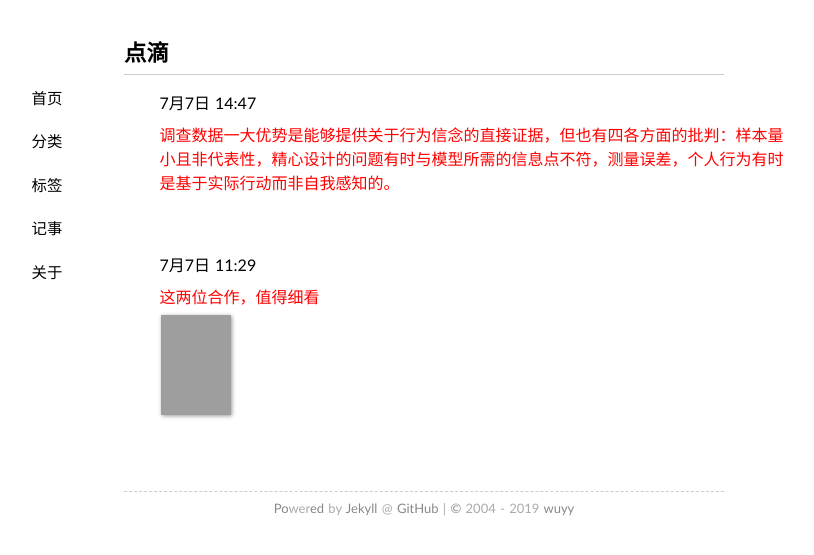
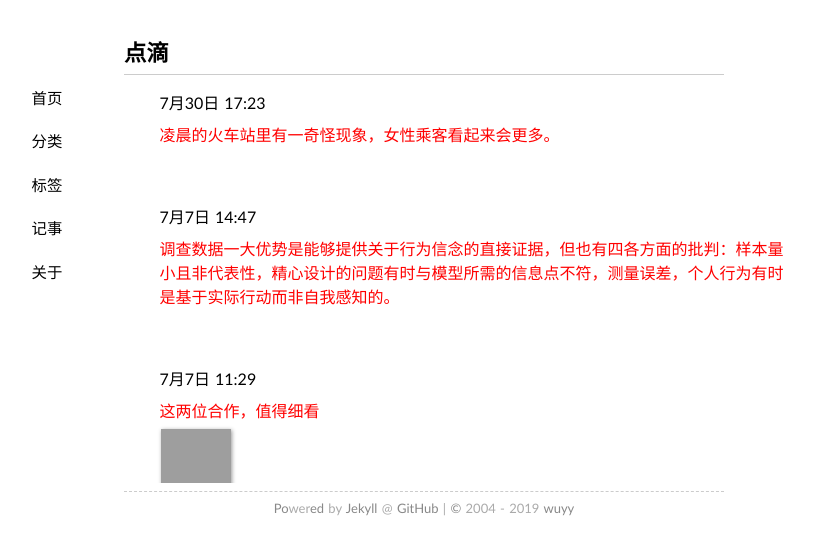
Before and after one commit to wuyy2007/wanguolin.github.io, a Jekyll site: the page built from tlog/index.md, in a window 1280 px wide. Shown: the top 555 px of the page, without its empty margins (216-1030 px from the left). Built offline with Jekyll 4.4.1, drawn with Linux system fonts in a browser that asks for light colours; nearby versions of some CDN libraries; some web fonts are replaced; grey boxes are pictures that could not be loaded.

Commit message:
Update index.md

```diff
--- a/tlog/index.md
+++ b/tlog/index.md
@@ -110,6 +110,17 @@ comments: no
 
 	<div class="panel-body" style="height: 400px; width: 708px; overflow-y:scroll">
 	<div style="border: 1px  #000000; width: 90%; margin: 0 auto;">
+
+
+		<span  class = "space">
+			<p>7月30日 17:23</p>
+			<font  color="red">凌晨的火车站里有一奇怪现象，女性乘客看起来会更多。</font>
+
+		</span>
+
+
+
+
 		<span  class = "space">
 			<p>7月7日 14:47</p>
 			<font  color="red">调查数据一大优势是能够提供关于行为信念的直接证据，但也有四各方面的批判：样本量小且非代表性，精心设计的问题有时与模型所需的信息点不符，测量误差，个人行为有时是基于实际行动而非自我感知的。</font>
```
